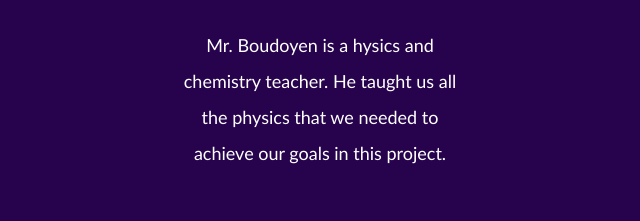
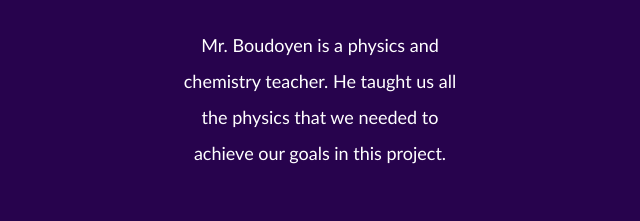
Before and after one commit to vincenzosbrain/concrete-solution, a plain HTML site: page theteam.html in a window 1280 px wide. Shown: the part 5691-5912 px from the top of the page, 320-960 px from the left. Drawn offline with nearby package versions, Linux system fonts and the light colour scheme; some packages are replaced by stand-ins of ours.

Commit message:
Update theteam.html

```diff
--- a/theteam.html
+++ b/theteam.html
@@ -119,7 +119,7 @@
         <div class="member">
           <img src="genial_thomas.png" class="profile-pic" style="border-color: #000000;" alt="Emma">
           <h3>BOUDOYEN Thomas</h3>
-          <p>Mr. Boudoyen is a hysics and chemistry teacher. He taught us all the physics that we needed to achieve our goals in this project.</p>
+          <p>Mr. Boudoyen is a physics and chemistry teacher. He taught us all the physics that we needed to achieve our goals in this project.</p>
         </div>
 
       </div>
```
